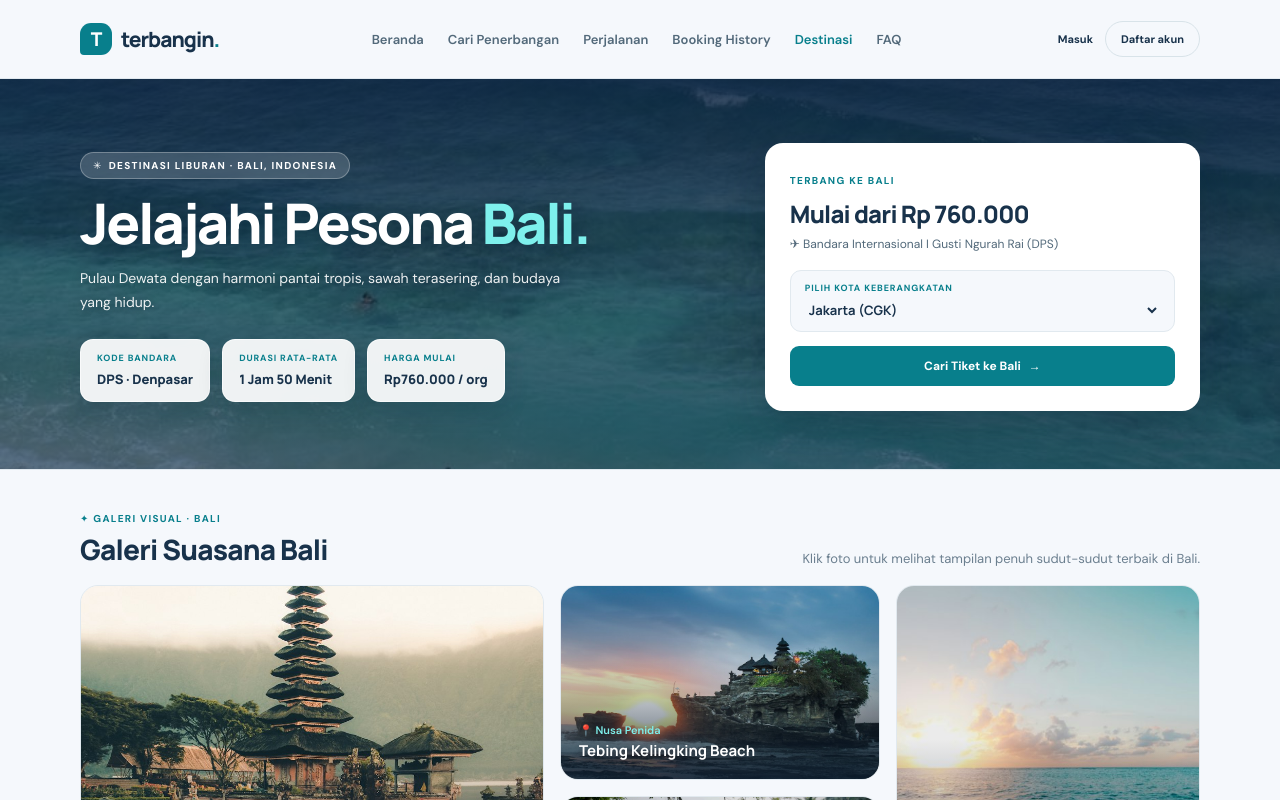
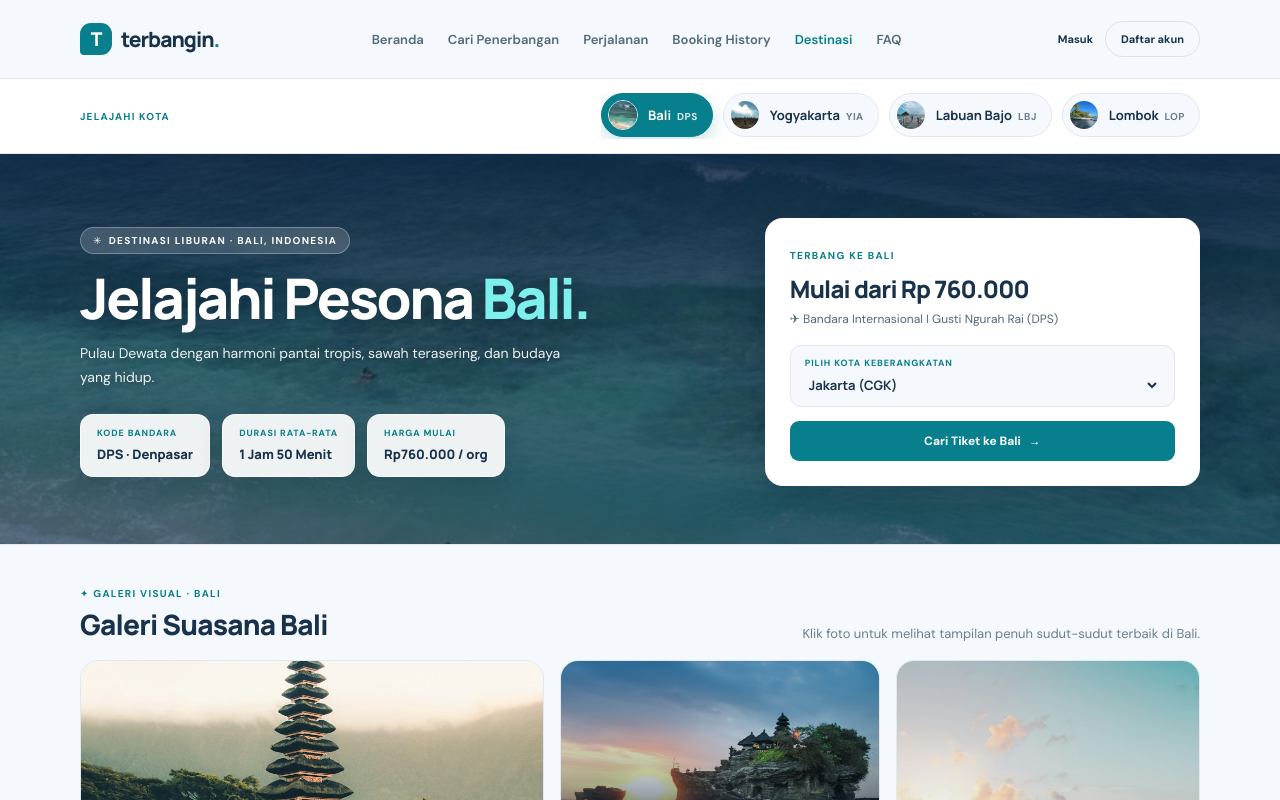
Before and after one commit to pauluskassapa/terbangin-uas-react, a React (Vite) app: page /destinasi in a window 1280 px wide. Shown: the top 800 px of the page. Built offline with nearby package versions, Linux system fonts and the light colour scheme.

Commit message:
feat : memanbahkan bar untuk ganti destinasi dan menambahkan agar route satet destinasinya reset saat pindah halaman

```diff
--- a/src/features/destinasi/pages/Destination.css
+++ b/src/features/destinasi/pages/Destination.css
@@ -1,6 +1,114 @@
 .destination-page {
   flex: 1;
   padding-bottom: 80px;
+}
+
+.destination-switcher-bar {
+  background: #ffffff;
+  border-bottom: 1px solid var(--line);
+  padding: 14px 0;
+}
+
+.destination-switcher-inner {
+  display: flex;
+  align-items: center;
+  justify-content: space-between;
+  gap: 16px;
+}
+
+.destination-switcher-label {
+  flex-shrink: 0;
+  color: var(--teal);
+  font-size: 10px;
+  font-weight: 800;
+  letter-spacing: 1.2px;
+}
+
+.destination-switcher-list {
+  display: flex;
+  align-items: center;
+  gap: 10px;
+  overflow-x: auto;
+  padding-bottom: 2px;
+  scrollbar-width: none;
+}
+
+.destination-switcher-list::-webkit-scrollbar {
+  display: none;
+}
+
+.destination-switcher-item {
+  flex-shrink: 0;
+  display: inline-flex;
+  align-items: center;
+  gap: 10px;
+  padding: 6px 14px 6px 6px;
+  border: 1px solid var(--line);
+  border-radius: 99px;
+  background: var(--page);
+  color: var(--ink);
+  text-decoration: none;
+  transition: border-color 0.2s ease, background 0.2s ease, box-shadow 0.2s ease, transform 0.2s ease;
+}
+
+.destination-switcher-item:hover {
+  border-color: #9ed4d8;
+  background: #eff9f9;
+  transform: translateY(-1px);
+}
+
+.destination-switcher-item.is-active {
+  border-color: var(--teal);
+  background: var(--teal);
+  color: #ffffff;
+  box-shadow: 0 6px 18px rgba(8, 127, 140, 0.22);
+}
+
+.destination-switcher-item img {
+  width: 30px;
+  height: 30px;
+  border-radius: 50%;
+  object-fit: cover;
+  display: block;
+  border: 1.5px solid rgba(255, 255, 255, 0.85);
+}
+
+.destination-switcher-text {
+  display: inline-flex;
+  align-items: baseline;
+  gap: 6px;
+}
+
+.destination-switcher-text strong {
+  font: 700 13px 'Manrope', sans-serif;
+}
+
+.destination-switcher-text small {
+  color: var(--muted);
+  font-size: 10px;
+  font-weight: 700;
+  letter-spacing: 0.5px;
+}
+
+.destination-switcher-item.is-active .destination-switcher-text small {
+  color: rgba(255, 255, 255, 0.86);
+}
+
+.destination-switcher-item:focus-visible {
+  outline: 3px solid var(--teal);
+  outline-offset: 2px;
+}
+
+@media (max-width: 760px) {
+  .destination-switcher-inner {
+    flex-direction: column;
+    align-items: flex-start;
+    gap: 10px;
+  }
+
+  .destination-switcher-list {
+    width: 100%;
+  }
 }
 
 .destination-hero {
--- a/src/features/destinasi/pages/Destination.jsx
+++ b/src/features/destinasi/pages/Destination.jsx
@@ -1,9 +1,11 @@
 import { useMemo, useState } from 'react'
-import { useNavigate, useParams } from 'react-router'
+import { Link, useNavigate, useParams } from 'react-router'
 import { airports, formatRupiah } from '../../../data/penerbangan.js'
 import DestinationSpotCard from '../components/DestinationSpotCard.jsx'
 import { defaultDestinationCode, destinations } from '../data/destinationData.js'
 import './Destination.css'
+
+const destinationList = Object.values(destinations)
 
 function getTodayDate() {
   const today = new Date()
@@ -15,20 +17,28 @@ function getTodayDate() {
 
 function Destination() {
   const { code } = useParams()
-  const navigate = useNavigate()
-
   const activeCode = code && destinations[code.toUpperCase()] ? code.toUpperCase() : defaultDestinationCode
   const destination = destinations[activeCode]
 
-  const [selectedCategory, setSelectedCategory] = useState('Semua')
-  const [originCode, setOriginCode] = useState('CGK')
-  const [searchQuery, setSearchQuery] = useState('')
-  const [activePhoto, setActivePhoto] = useState(null)
+  return <DestinationContent key={activeCode} destination={destination} />
+}
+
+function DestinationContent({ destination }) {
+  const navigate = useNavigate()
 
   const availableOrigins = useMemo(
     () => airports.filter((airport) => airport.code !== destination.code),
     [destination.code]
   )
+
+  const [selectedCategory, setSelectedCategory] = useState('Semua')
+  const [originCode, setOriginCode] = useState(() =>
+    availableOrigins.some((airport) => airport.code === 'CGK')
+      ? 'CGK'
+      : availableOrigins[0]?.code || 'CGK'
+  )
+  const [searchQuery, setSearchQuery] = useState('')
+  const [activePhoto, setActivePhoto] = useState(null)
 
   const filteredSpots = useMemo(() => {
     const query = searchQuery.trim().toLowerCase()
@@ -44,6 +54,8 @@ function Destination() {
     })
   }, [destination.spots, selectedCategory, searchQuery])
 
+  const searchHint = destination.spots[0]?.area?.split('·')[0]?.trim() || destination.city
+
   function handleSearchFlights() {
     const params = new URLSearchParams({
       from: originCode,
@@ -56,6 +68,31 @@ function Destination() {
 
   return (
     <main className="destination-page">
+      <nav className="destination-switcher-bar" aria-label="Pilih destinasi wisata">
+        <div className="page-wrap destination-switcher-inner">
+          <span className="destination-switcher-label">JELAJAHI KOTA</span>
+          <div className="destination-switcher-list">
+            {destinationList.map((item) => {
+              const isActive = item.code === destination.code
+              return (
+                <Link
+                  key={item.code}
+                  to={`/destinasi/${item.code}`}
+                  className={`destination-switcher-item${isActive ? ' is-active' : ''}`}
+                  aria-current={isActive ? 'page' : undefined}
+                >
+                  <img src={item.heroImage} alt="" aria-hidden="true" />
+                  <span className="destination-switcher-text">
+                    <strong>{item.city}</strong>
+                    <small>{item.code}</small>
+                  </span>
+                </Link>
+              )
+            })}
+          </div>
+        </div>
+      </nav>
+
       <section
         className="destination-hero"
         style={
@@ -241,7 +278,7 @@ function Destination() {
               type="search"
               value={searchQuery}
               onChange={(event) => setSearchQuery(event.target.value)}
-              placeholder={`Cari spot di ${destination.city} (misal: Ubud, pantai)...`}
+              placeholder={`Cari spot di ${destination.city} (misal: ${searchHint})...`}
               aria-label={`Cari tempat wisata di ${destination.city}`}
             />
           </div>
```
